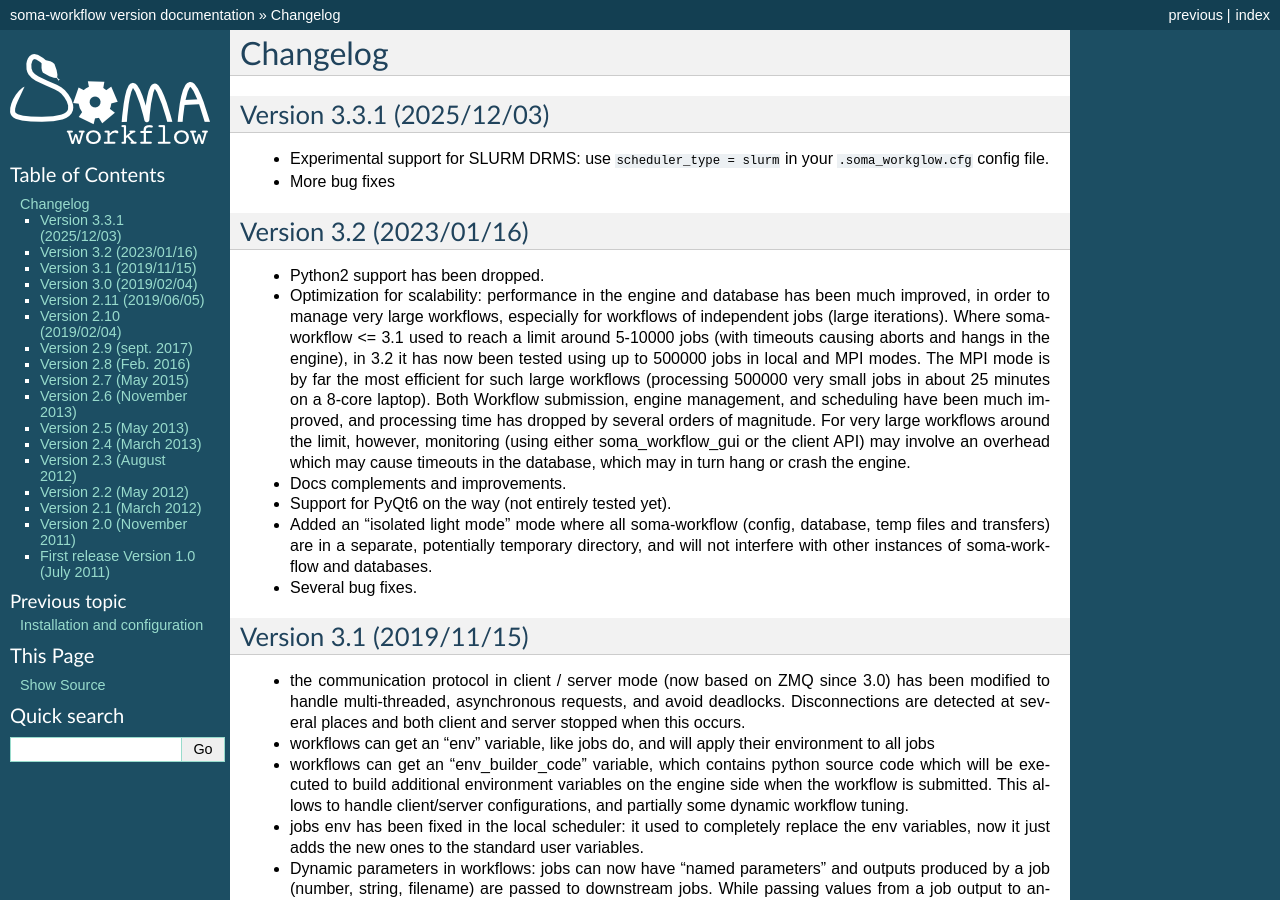
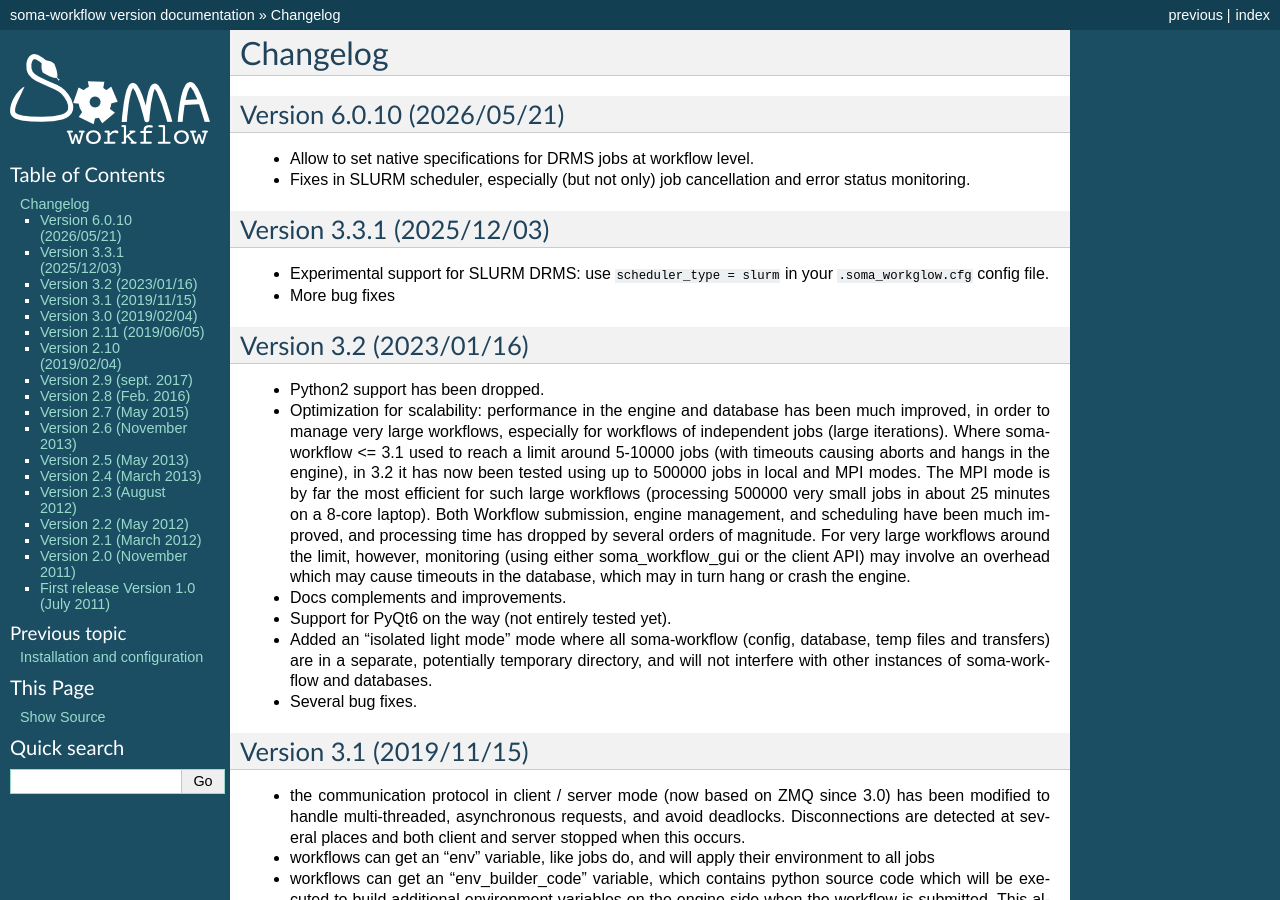
Before and after one commit to populse/soma-workflow, a Sphinx documentation site: the page built from doc/source/changelog.txt, in a window 1280 px wide and 900 px high. Built offline with Sphinx 7.4.7, drawn with Linux system fonts in a browser that asks for light colours; the version number could not be read and is left out.

Commit message:
changelog update

```diff
--- a/doc/source/changelog.txt
+++ b/doc/source/changelog.txt
@@ -1,6 +1,13 @@
 =========
 Changelog
 =========
+
+Version 6.0.10 (2026/05/21)
+===========================
+
+* Allow to set native specifications for DRMS jobs at workflow level.
+* Fixes in SLURM scheduler, especially (but not only) job cancellation and error status monitoring.
+
 
 Version 3.3.1 (2025/12/03)
 ==========================
```
